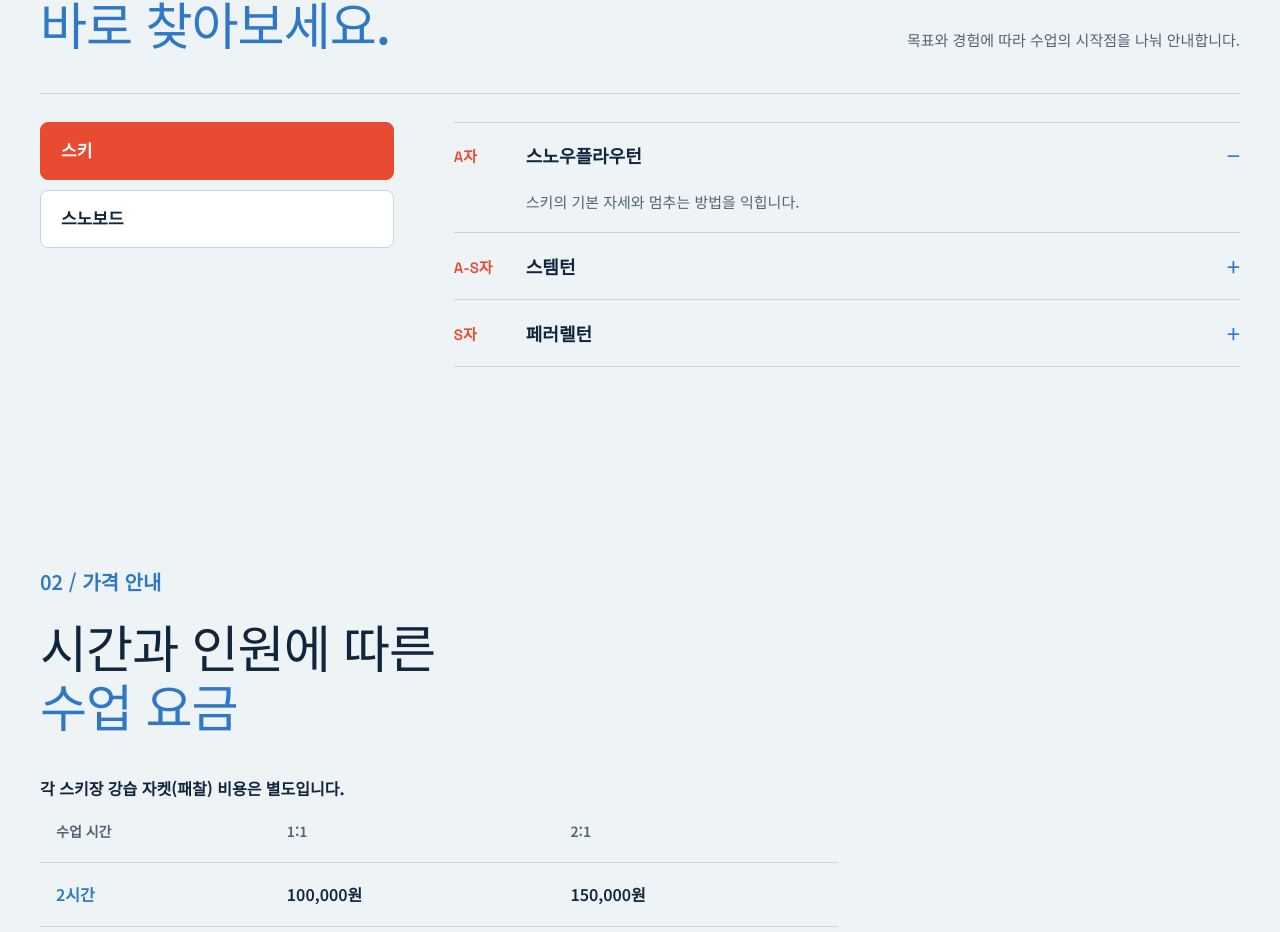
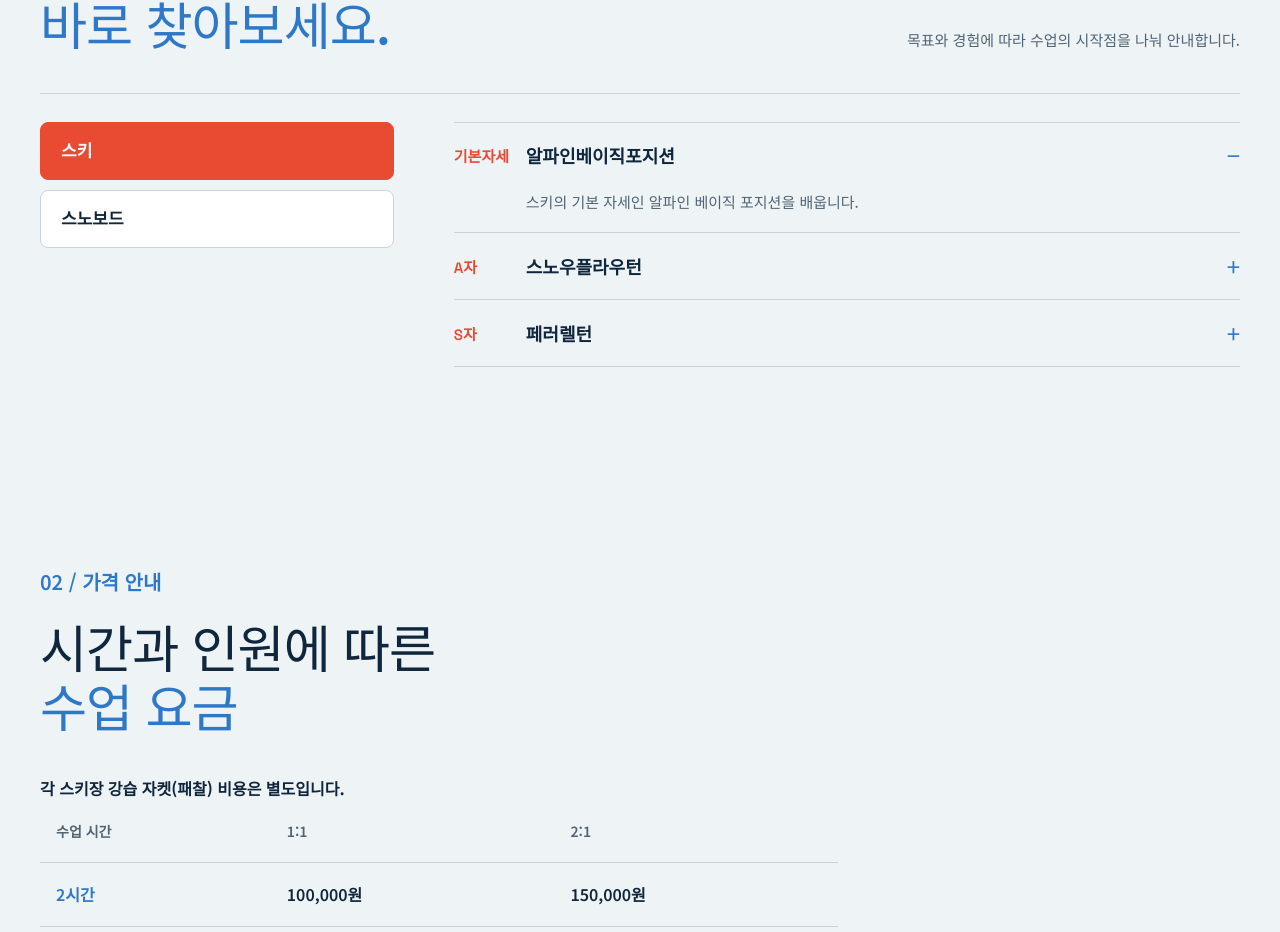
Before and after one commit to QC03/InstructorPage, a React (Vite) app: page / in a window 1280 px wide. Shown: the part 1015-1947 px from the top of the page. Built offline with nearby package versions, Linux system fonts and the light colour scheme.

Commit message:
Docs: 강습안내 도움말 수정

```diff
--- a/src/pages/HomePage.tsx
+++ b/src/pages/HomePage.tsx
@@ -14,17 +14,17 @@ const lessonTypes = {
   ski: {
     label: '스키',
     steps: [
-      ['A자', '스노우플라우턴', '스키의 기본 자세와 멈추는 방법을 익힙니다.'],
-      ['A-S자', '스템턴', 'A자 자세에서 방향을 바꾸며 턴의 감각을 만듭니다.'],
+      ['기본자세', '알파인베이직포지션', '스키의 기본 자세인 알파인 베이직 포지션을 배웁니다.'],
+      ['A자', '스노우플라우턴', 'A자 자세에서 방향을 바꾸며 턴의 감각을 만듭니다.'],
       ['S자', '페러렐턴', '두 스키를 나란히 모아 자연스럽게 슬로프를 내려옵니다.'],
     ],
   },
   snowboard: {
     label: '스노보드',
     steps: [
-      ['01', '기본 자세', '시선과 무게 중심을 잡고 안전하게 이동합니다.'],
-      ['02', '힐·토 엣지', '발뒤꿈치와 발끝 엣지를 사용해 속도를 조절합니다.'],
-      ['03', '턴 연결', '양쪽 엣지를 이어 부드러운 턴을 완성합니다.'],
+      ['기본자세', 'BBP', '스노보드의 기본 자세인 BBP를 배웁니다.'],
+      ['낙엽', '팬듈럼', '발뒤꿈치와 발끝 엣지를 사용해 속도를 조절합니다.'],
+      ['턴', '턴 연결', '양쪽 엣지를 전환해 부드러운 턴을 완성합니다.'],
     ],
   },
 } as const
```
